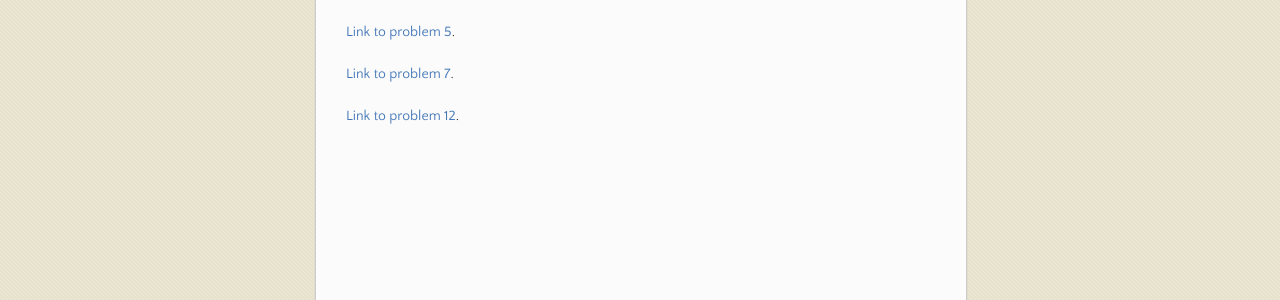
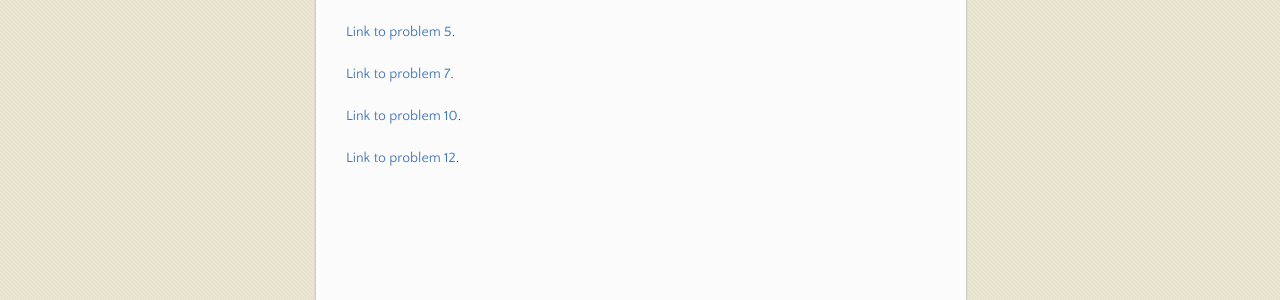
Before and after one commit to TianyunZ/Leetcode-Solutions, a Jekyll site: the page built from leetcode-solutions.md, in a window 1280 px wide. Shown: the part 320-620 px from the top of the page. Built offline with Jekyll 4.4.1, drawn with Linux system fonts in a browser that asks for light colours; our own code applies the rules of GitHub Pages for plain Markdown files.

Commit message:
修改文件: leetcode-solutions.md

```diff
--- a/leetcode-solutions.md
+++ b/leetcode-solutions.md
@@ -12,4 +12,6 @@ layout: default
 
 [Link to problem 7](./problem-7.html).
 
+[Link to problem 10](./problem-10.html).
+
 [Link to problem 12](./problem-12.html).
```
